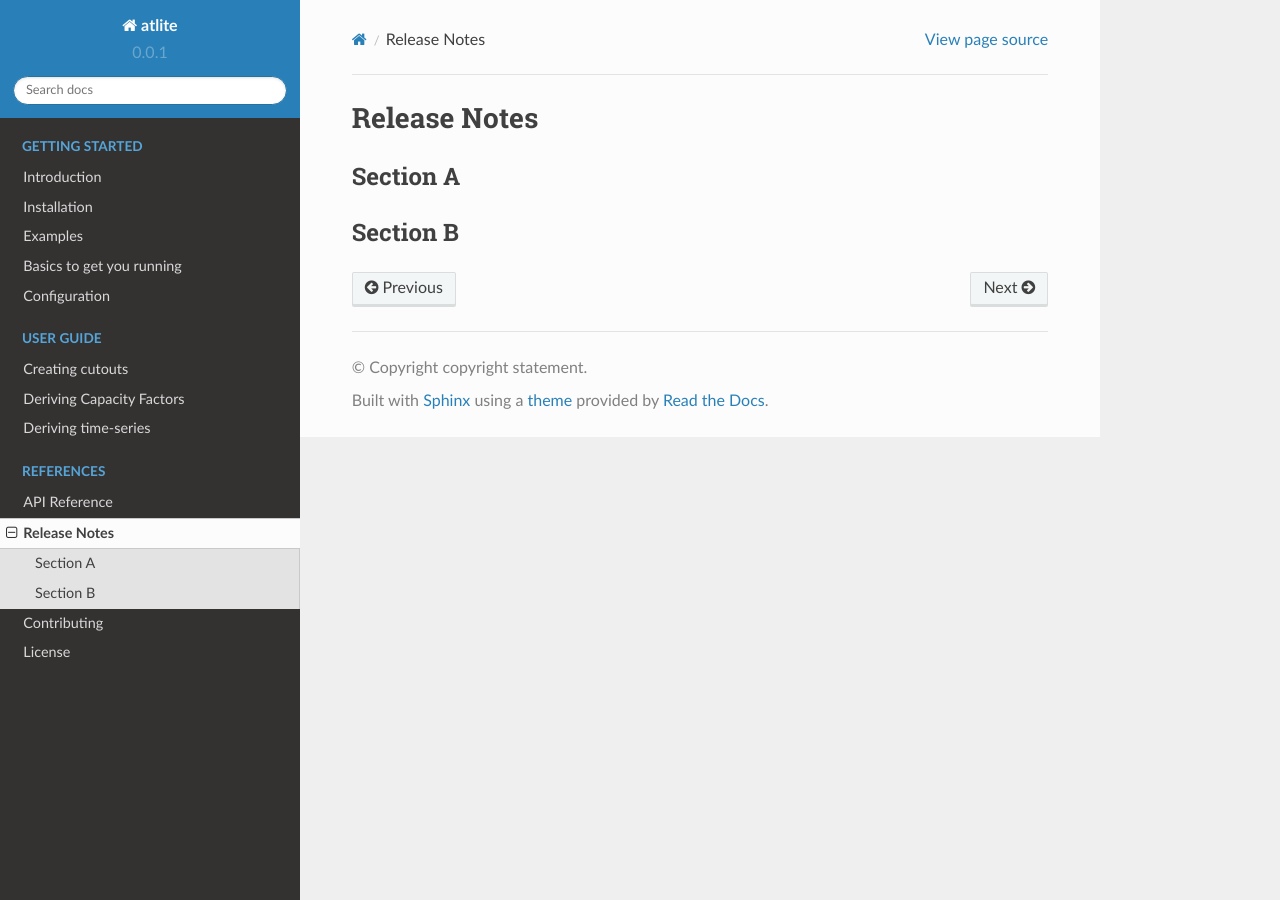
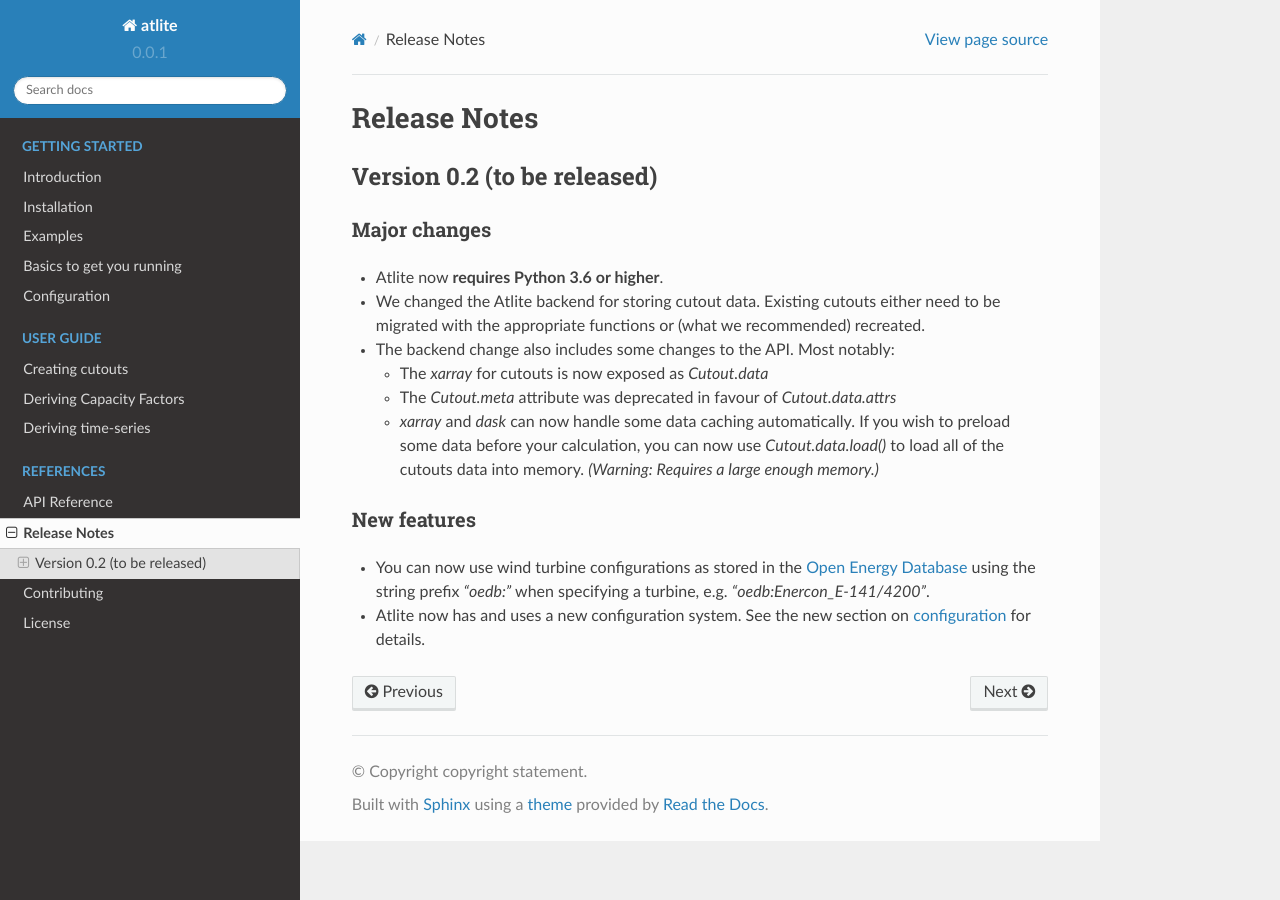
Before and after one commit to PyPSA/atlite, a Sphinx documentation site: the page built from doc/release_notes.rst, in a window 1280 px wide. Built offline with Sphinx 7.4.7 and the Read the Docs theme 2.0.0, drawn with Linux system fonts in a browser that asks for light colours.

Commit message:
documentation: Add release notes for v0.2.

```diff
--- a/doc/release_notes.rst
+++ b/doc/release_notes.rst
@@ -2,8 +2,36 @@
 Release Notes
 #############
 
-Section A
-=========
+Version 0.2 (to be released)
+============================
 
-Section B
-=========
+Major changes
+-------------
+
+* Atlite now **requires Python 3.6 or higher**.
+* We changed the Atlite backend for storing cutout data.
+  Existing cutouts either need to be migrated with the
+  appropriate functions or (what we recommended) recreated.
+* The backend change also includes some changes to the API.
+  Most notably:
+
+  - The `xarray` for cutouts is now exposed as `Cutout.data`
+  - The `Cutout.meta` attribute was deprecated in favour of
+    `Cutout.data.attrs`
+  - `xarray` and `dask` can now handle some data caching
+    automatically.
+    If you wish to preload some data before your calculation,
+    you can now use `Cutout.data.load()` to load all of the
+    cutouts data into memory.
+    *(Warning: Requires a large enough memory.)*
+
+New features
+------------
+
+* You can now use wind turbine configurations as stored in the
+  `Open Energy Database <https://openenergy-platform.org/dataedit/view/supply/turbine_library>`_
+  using the string prefix `"oedb:"` when specifying a turbine,
+  e.g. `"oedb:Enercon_E-141/4200"`.
+* Atlite now has and uses a new configuration system.
+  See the new section on `configuration <https://atlite.readthedocs.io/en/latest/configuration.html>`_
+  for details.
```
